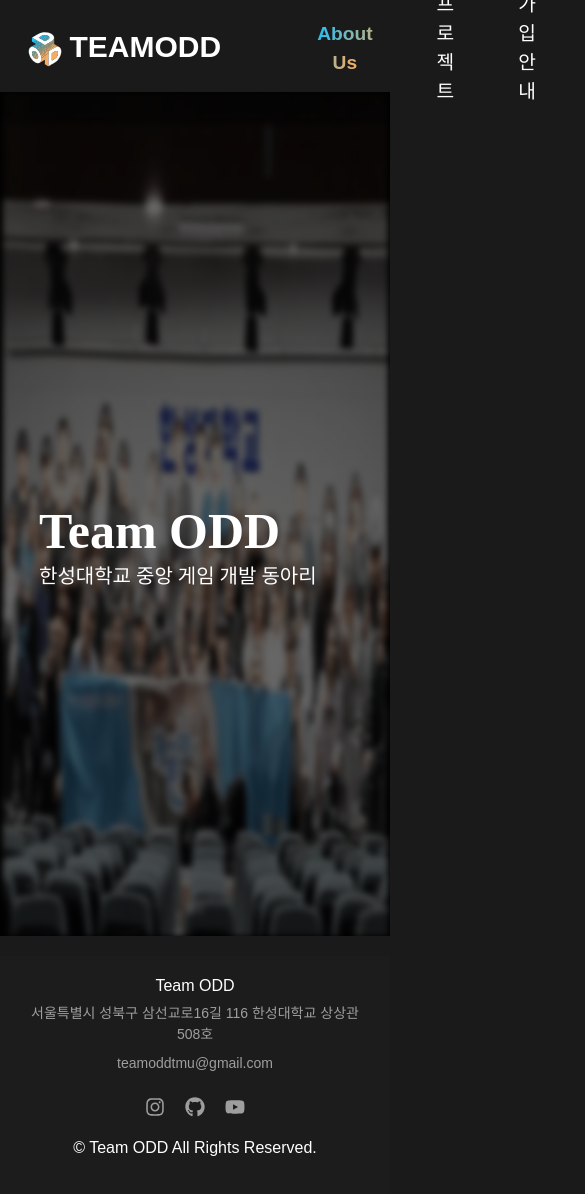
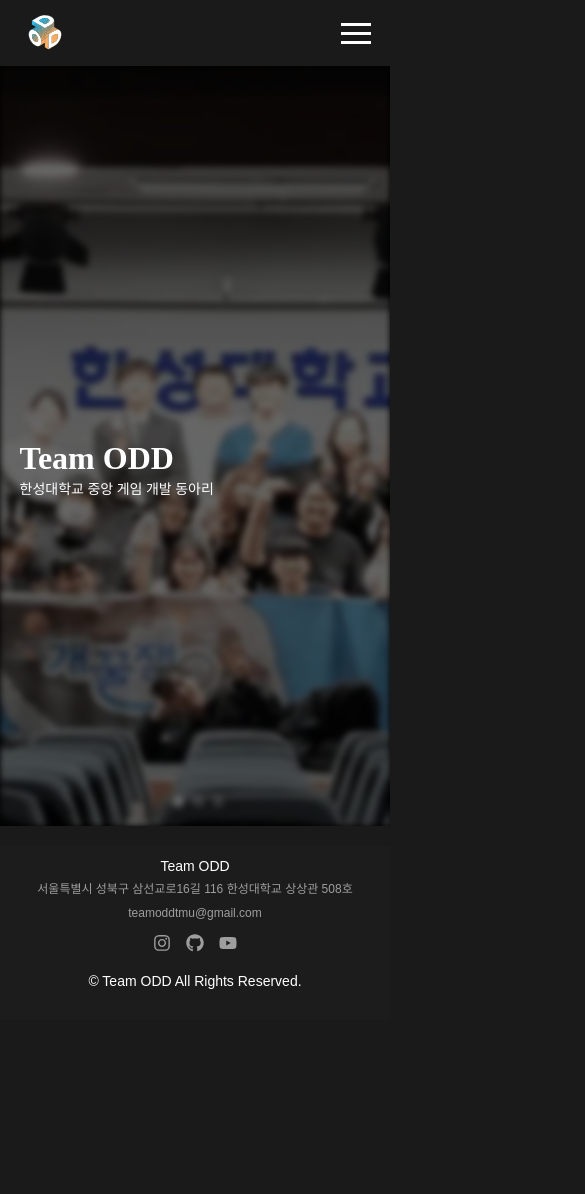
Before and after one commit to TeamODD/TeamODDWebsite, a React (Vite) app: page / in a window 390 px wide. Shown: the top 1194 px of the page, 585 px wide, since content can reach past the window. After the commit the page ends 1020 px from the top, so only its background shows below. Built offline with nearby package versions, Linux system fonts and the light colour scheme.

Commit message:
모바일 ui 최적화

```diff
--- a/package.json
+++ b/package.json
@@ -4,7 +4,7 @@
   "version": "0.0.0",
   "type": "module",
   "scripts": {
-    "dev": "vite",
+    "dev": "vite --host",
     "build": "tsc -b && vite build",
     "lint": "eslint .",
     "preview": "vite preview",
--- a/src/components/Header.tsx
+++ b/src/components/Header.tsx
@@ -1,10 +1,29 @@
 import { useLocation } from "react-router-dom";
+import { useEffect, useState } from "react";
 import "../styles/Header.css";
 
 const Header = () => {
   const location = useLocation();
+  const [isOpen, setIsOpen] = useState(false);
 
   const isActive = (path: string) => location.pathname === path;
+  const toggleMenu = () => setIsOpen(!isOpen);
+
+  const handleMenuClick = () => {
+    setIsOpen(false);
+  };
+
+  // 햄버거 메뉴가 열려있을 때 스크롤 방지
+  useEffect(() => {
+    if (isOpen) {
+      document.body.style.overflow = "hidden";
+    } else {
+      document.body.style.overflow = "unset";
+    }
+    return () => {
+      document.body.style.overflow = "unset";
+    };
+  }, [isOpen]);
 
   return (
     <div className="header">
@@ -13,10 +32,22 @@
           <img src="logo.svg" alt="" className="logo-image" />
           TEAMODD
         </h1>
-        <nav>
+        <div
+          className={`hamburger ${isOpen ? "active" : ""}`}
+          onClick={toggleMenu}
+        >
+          <span className={isOpen ? "open" : ""}></span>
+          <span className={isOpen ? "open" : ""}></span>
+          <span className={isOpen ? "open" : ""}></span>
+        </div>
+        <nav className={`nav-menu ${isOpen ? "active" : ""}`}>
           <ul className="nav-links">
             <li style={{ letterSpacing: "0.3px" }}>
-              <a className={isActive("/") ? "activeList" : ""} href="/">
+              <a
+                className={isActive("/") ? "activeList" : ""}
+                href="/"
+                onClick={handleMenuClick}
+              >
                 About Us
               </a>
             </li>
@@ -24,12 +55,17 @@
               <a
                 className={isActive("/projects") ? "activeList" : ""}
                 href="/projects"
+                onClick={handleMenuClick}
               >
                 프로젝트
               </a>
             </li>
             <li>
-              <a className={isActive("/join") ? "activeList" : ""} href="/join">
+              <a
+                className={isActive("/join") ? "activeList" : ""}
+                href="/join"
+                onClick={handleMenuClick}
+              >
                 가입안내
               </a>
             </li>
@@ -37,6 +73,7 @@
               <a
                 className={isActive("/contact") ? "activeList" : ""}
                 href="/contact"
+                onClick={handleMenuClick}
               >
                 문의하기
               </a>
--- a/src/routes/Admin.tsx
+++ b/src/routes/Admin.tsx
@@ -44,7 +44,7 @@
     description: "",
     year: new Date().getFullYear().toString(),
     project: "",
-    imageUrl: "",
+    imageUrl: "images/games/",
     link: "",
     developer: "",
     placeholder: "",
--- a/src/styles/App.css
+++ b/src/styles/App.css
@@ -41,4 +41,24 @@
   min-height: 100vh;
   padding-top: 2rem;
   font-family: "Pretendard", sans-serif;
+  max-width: 100%;
+  overflow-x: hidden;
 }
+
+/* 태블릿 환경 (768px 이하) */
+@media screen and (max-width: 768px) {
+  .App {
+    padding-top: 1.5rem;
+  }
+}
+
+/* 모바일 환경 (480px 이하) */
+@media screen and (max-width: 480px) {
+  .App {
+    padding-top: 1rem;
+  }
+
+  body {
+    font-size: 14px;
+  }
+}
--- a/src/styles/Contact.css
+++ b/src/styles/Contact.css
@@ -46,3 +46,50 @@
   transition: text-shadow 0.2s ease;
   text-shadow: 0px 0px 5px #fff, 0px 0px 10px #fff;
 }
+
+/* 태블릿 */
+@media screen and (max-width: 768px) {
+  .contact-container {
+    padding: 60px 15px;
+  }
+
+  .contact-title {
+    font-size: 30px;
+    margin-bottom: 60px;
+  }
+
+  .contact-grid {
+    grid-template-columns: 1fr;
+    gap: 30px;
+  }
+
+  .contact-heading {
+    font-size: 18px;
+    margin-bottom: 15px;
+  }
+}
+
+/* 모바일 */
+@media screen and (max-width: 480px) {
+  .contact-container {
+    padding: 40px 12px;
+  }
+
+  .contact-title {
+    font-size: 24px;
+    margin-bottom: 40px;
+  }
+
+  .contact-section {
+    margin-bottom: 30px;
+  }
+
+  .contact-heading {
+    font-size: 16px;
+    margin-bottom: 12px;
+  }
+
+  .contact-text {
+    font-size: 14px;
+  }
+}
--- a/src/styles/Footer.css
+++ b/src/styles/Footer.css
@@ -4,7 +4,7 @@
   padding: 20px;
   text-align: center;
   position: relative;
-  z-index: 1; /* 추가된 부분 */
+  z-index: 1;
 }
 
 .footer-title {
@@ -46,3 +46,45 @@
   font-size: 12px;
   color: #9e9e9e;
 }
+
+/* 태블릿 */
+@media screen and (max-width: 768px) {
+  .footer-container {
+    padding: 15px;
+  }
+
+  .footer-title {
+    font-size: 15px;
+  }
+
+  .footer-address,
+  .footer-email {
+    font-size: 13px;
+  }
+
+  .footer-sociallink {
+    gap: 15px;
+  }
+}
+
+/* 모바일 */
+@media screen and (max-width: 480px) {
+  .footer-container {
+    padding: 12px;
+  }
+
+  .footer-title {
+    font-size: 14px;
+    margin-bottom: 6px;
+  }
+
+  .footer-address,
+  .footer-email {
+    font-size: 12px;
+    margin-bottom: 6px;
+  }
+
+  .social-icon {
+    font-size: 18px;
+  }
+}
--- a/src/styles/Header.css
+++ b/src/styles/Header.css
@@ -1,14 +1,15 @@
+/* Header.css */
 .header {
   background-color: #1a1a1a;
   display: flex;
   justify-content: center;
-  height: 60px; /* Adjust the height as needed */
+  height: 60px;
 }
 
 .headerObj {
   display: flex;
   justify-content: space-between;
-  align-items: center; /* Align items vertically in the center */
+  align-items: center;
   padding: 0;
   width: 90%;
   text-align: center;
@@ -24,16 +25,12 @@
 .logo {
   font-size: 30px;
   font-weight: 700;
-  line-height: 60px; /* Ensure the same line-height as the header height */
+  line-height: 60px;
   margin-bottom: 30px;
-  letter-spacing: normal; /* 추가: 자간 명시적 설정 */
-  white-space: nowrap; /* 추가: 텍스트 줄바꿈 방지 */
-  display: inline-block; /* 추가: 블록 레벨 지정 */
-}
-
-.logo a {
-  letter-spacing: normal; /* 추가: 링크에도 동일한 자간 적용 */
-  font-size: 30px; /* 추가: 폰트 크기 명시적 지정 */
+  letter-spacing: normal;
+  white-space: nowrap;
+  display: inline-block;
+  color: #fff;
 }
 
 .logo:hover {
@@ -43,23 +40,25 @@
 .logo-image {
   width: 50px;
   height: 50px;
-  vertical-align: middle; /* Align the image vertically in the middle */
+  vertical-align: middle;
 }
 
 .nav-links {
   list-style-type: none;
-  display: flex; /* Use flexbox for alignment */
-  align-items: center; /* Align items vertically in the center */
+  display: flex;
+  align-items: center;
+  margin: 0;
+  padding: 0;
 }
 
 .nav-links li {
-  margin-left: 4rem; /* Adjust the margin as needed */
-  margin-bottom: 10px;
+  margin-left: 4rem;
+  margin-bottom: 1.5rem;
   letter-spacing: normal;
 }
 
 .nav-links li a {
-  transition: text-shadow 0.2s ease;
+  transition: all 0.3s ease;
 }
 
 .nav-links li a:hover {
@@ -67,8 +66,6 @@
   background-clip: text;
   -webkit-background-clip: text;
   -webkit-text-fill-color: transparent;
-  /* transition: text-shadow 0.2s ease;
-  text-shadow: 0px 0px 5px #fff, -2px 4px 20px #26bef0, 2px -4px 20px #f5ad63; */
 }
 
 .activeList {
@@ -78,5 +75,119 @@
   letter-spacing: 0;
   -webkit-background-clip: text;
   -webkit-text-fill-color: transparent;
-  /* text-shadow: 0px 0px 5px #fff, -2px 4px 25px #26bef0, 2px -4px 25px #f5ad63; */
 }
+
+.hamburger {
+  display: none;
+  flex-direction: column;
+  justify-content: space-between;
+  width: 30px;
+  height: 21px;
+  cursor: pointer;
+  margin-bottom: 1rem;
+  z-index: 100;
+}
+
+.hamburger span {
+  display: block;
+  height: 3px;
+  width: 100%;
+  background-color: white;
+  transition: all 0.3s ease;
+}
+
+/* 햄버거 메뉴 활성화 시 애니메이션 */
+.hamburger.active span:nth-child(1) {
+  transform: rotate(45deg) translate(6px, 6px);
+}
+
+.hamburger.active span:nth-child(2) {
+  opacity: 0;
+}
+
+.hamburger.active span:nth-child(3) {
+  transform: rotate(-45deg) translate(6px, -6px);
+}
+
+/* 태블릿 환경 (768px 이하) */
+@media screen and (max-width: 768px) {
+  .headerObj {
+    width: 95%;
+  }
+
+  .logo {
+    font-size: 24px;
+  }
+
+  .logo-image {
+    width: 40px;
+    height: 40px;
+  }
+
+  .hamburger {
+    display: flex;
+  }
+
+  .nav-menu {
+    display: none;
+    position: fixed;
+    top: 60px;
+    left: 0;
+    width: 100%;
+    height: calc(100vh - 60px);
+    background-color: #1a1a1a;
+    padding: 20px 0;
+    z-index: 99;
+  }
+
+  .nav-menu.active {
+    display: block;
+  }
+
+  .nav-links {
+    flex-direction: column;
+    align-items: center;
+  }
+
+  .nav-links li {
+    margin: 15px 0;
+  }
+}
+
+/* 모바일 환경 (480px 이하) */
+@media screen and (max-width: 480px) {
+  .header {
+    height: 50px;
+  }
+
+  .headerObj {
+    width: 90%;
+  }
+
+  .logo {
+    visibility: hidden;
+    font-size: 20px;
+    line-height: 50px;
+    margin-bottom: 20px;
+  }
+
+  .logo-image {
+    visibility: visible;
+    width: 50px;
+    height: 50px;
+  }
+
+  .nav-links li {
+    margin-left: 0;
+    margin-bottom: 5px;
+  }
+
+  .nav-menu {
+    top: 50px;
+    height: calc(100vh - 50px);
+  }
+
+  a {
+    font-size: 1rem;
+  }
+}
--- a/src/styles/Home.css
+++ b/src/styles/Home.css
@@ -55,3 +55,45 @@
     transform: translateY(0);
   }
 }
+
+/* 태블릿 환경 (768px 이하) */
+@media screen and (max-width: 768px) {
+  .home-image-text-title {
+    font-size: 40px;
+    line-height: 30px;
+    left: 5%;
+  }
+
+  .home-image-text {
+    font-size: 16px;
+    line-height: 28px;
+  }
+
+  .home-image {
+    height: 100vh;
+    width: 100%;
+    object-fit: cover;
+  }
+}
+
+/* 모바일 환경 (480px 이하) */
+@media screen and (max-width: 480px) {
+  .home-image-text-title {
+    font-size: 32px;
+    line-height: 25px;
+    left: 5%;
+  }
+
+  .home-image-text {
+    font-size: 14px;
+    line-height: 24px;
+  }
+
+  .home-container {
+    min-height: 90vh;
+  }
+
+  .home-image {
+    height: 90vh;
+  }
+}
--- a/src/styles/Join.css
+++ b/src/styles/Join.css
@@ -64,3 +64,60 @@
   line-height: 50px; /* 250% */
   list-style-position: inside;
 }
+
+/* 태블릿 */
+@media screen and (max-width: 768px) {
+  .join-content {
+    margin-top: 80px;
+  }
+
+  .join-title {
+    font-size: 28px;
+  }
+
+  .join-text {
+    font-size: 16px;
+  }
+
+  .join-button {
+    width: 140px;
+    height: 40px;
+    font-size: 20px;
+    margin-top: 50px;
+    margin-bottom: 100px;
+  }
+
+  .join-rules {
+    font-size: 16px;
+    line-height: 40px;
+  }
+}
+
+/* 모바일 */
+@media screen and (max-width: 480px) {
+  .join-content {
+    margin-top: 60px;
+    padding: 0 15px;
+  }
+
+  .join-title {
+    font-size: 24px;
+  }
+
+  .join-text {
+    font-size: 14px;
+  }
+
+  .join-button {
+    width: 120px;
+    height: 35px;
+    font-size: 18px;
+    margin-top: 40px;
+    margin-bottom: 80px;
+  }
+
+  .join-rules {
+    font-size: 14px;
+    line-height: 35px;
+  }
+}
--- a/src/styles/Projects.css
+++ b/src/styles/Projects.css
@@ -118,7 +118,60 @@
 
 @media screen and (max-width: 768px) {
   .games-grid {
+    grid-template-columns: repeat(2, 1fr);
+  }
+}
+
+@media screen and (max-width: 768px) {
+  .games-grid {
+    grid-template-columns: repeat(2, 1fr);
+    gap: 1.5rem;
+  }
+
+  .project-type-title {
+    font-size: 1.3rem;
+    margin: 1.2rem 0;
+  }
+
+  .year-dropdown {
+    width: 100px;
+  }
+
+  .year-dropdown-button {
+    font-size: 16px;
+    padding: 8px 12px;
+  }
+}
+
+/* 모바일 */
+@media screen and (max-width: 480px) {
+  .games-grid {
     grid-template-columns: 1fr;
+    gap: 1rem;
+  }
+
+  .projects-page {
+    padding: 10px;
+  }
+
+  .project-type-title {
+    font-size: 1.2rem;
+    margin: 1rem 0;
+  }
+
+  .year-tabs {
+    flex-wrap: wrap;
+    justify-content: center;
+    gap: 0.5rem;
+  }
+
+  .year-dropdown-button {
+    font-size: 0.9rem;
+  }
+
+  .year-tab {
+    padding: 0.4rem 0.8rem;
+    font-size: 14px;
   }
 }
 
```
